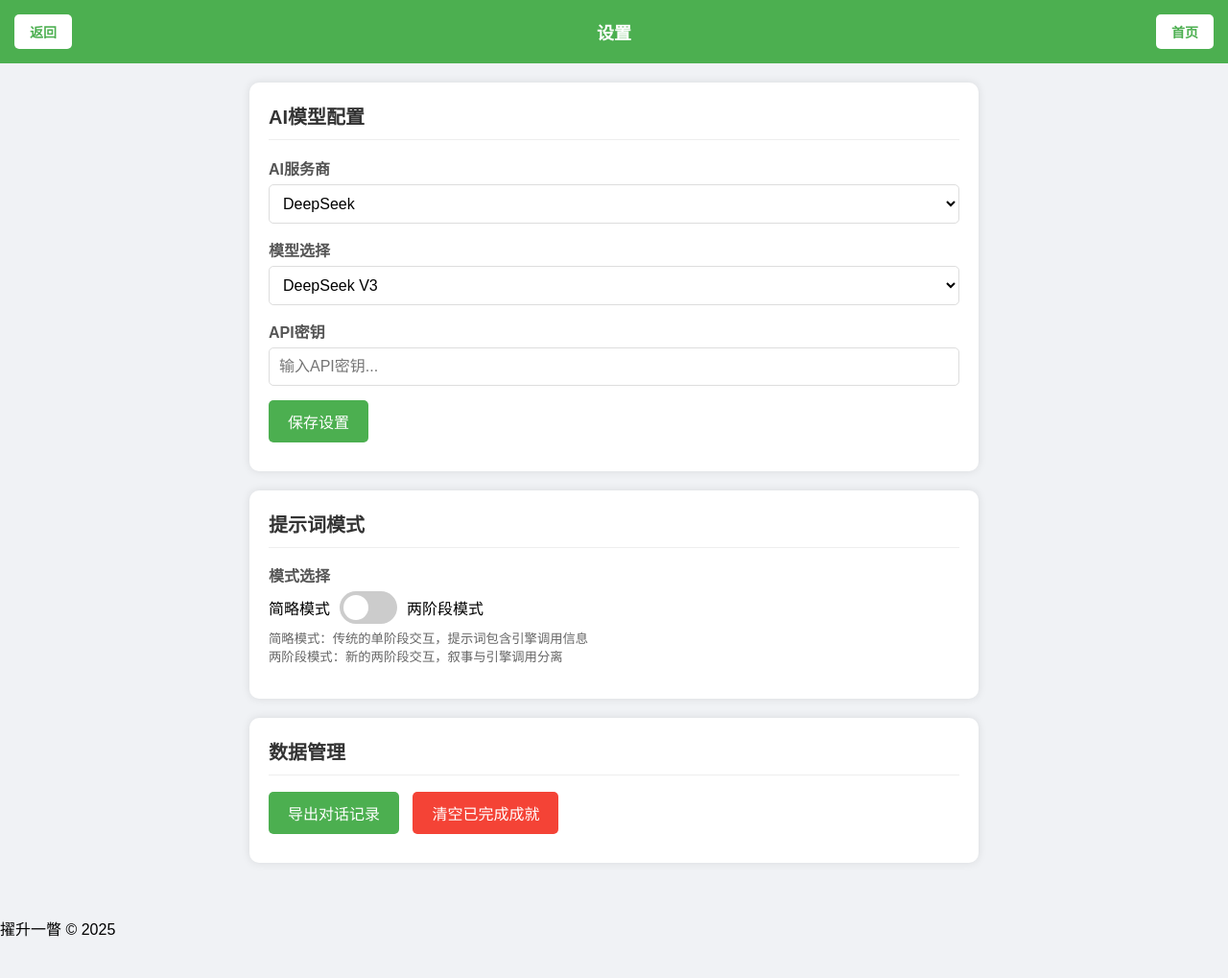
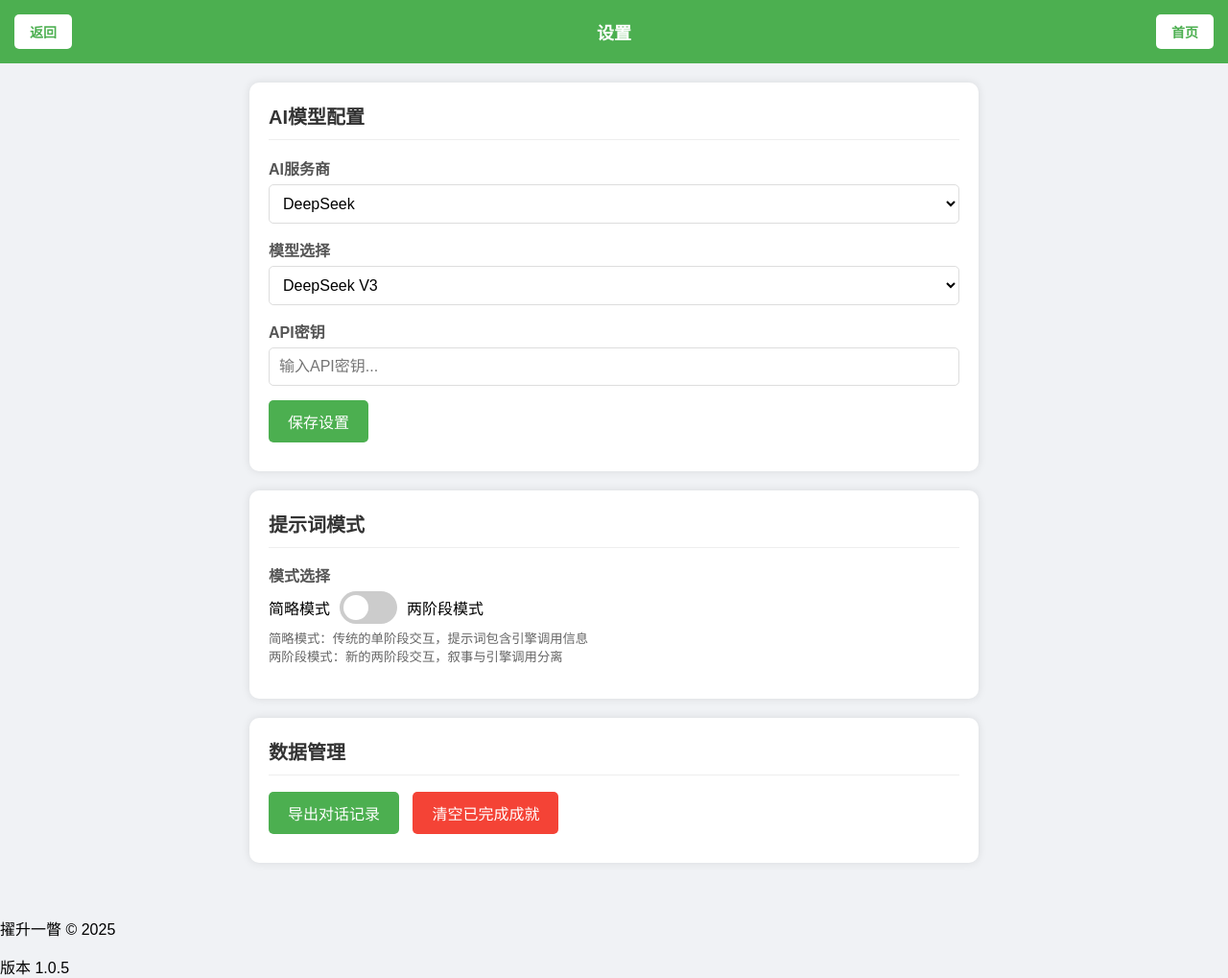
Before and after one commit to xcrv2000/a_glimpse_of_ascension, a website: page settings.html in a window 1280 px wide. Shown: the whole page at 96% size. Before the commit the page ends 995 px from the top, so only its background shows below. Drawn offline with Linux system fonts and the light colour scheme.

Commit message:
推进小版本

```diff
--- a/package.json
+++ b/package.json
@@ -1,12 +1,12 @@
 {
   "name": "a_glimpse_of_ascension",
-  "version": "1.0.4",
+  "version": "1.0.5",
   "description": "AI驱动的聊天冒险游戏",
   "main": "index.html",
   "scripts": {
     "start": "echo \"Starting game... Open index.html in your browser\""
   },
   "keywords": ["game", "ai", "chat", "adventure"],
-  "author": "",
+  "author": "xcrv2000",
   "license": "MIT"
 }
--- a/settings.html
+++ b/settings.html
@@ -254,6 +254,32 @@
         <p>擢升一瞥 &copy; 2025</p>
     </div>
 
+    <!-- 版本号显示 -->
+    <div class="version-info">版本 <span id="version-number">1.0.5</span></div>
+
+    <script>
+        // 加载并同步版本号
+        async function loadVersion() {
+            try {
+                const response = await fetch('package.json');
+                if (response.ok) {
+                    const packageData = await response.json();
+                    const versionElement = document.getElementById('version-number');
+                    if (versionElement) {
+                        versionElement.textContent = packageData.version;
+                    }
+                }
+            } catch (error) {
+                console.error('加载版本信息失败:', error);
+            }
+        }
+
+        // 页面加载完成后初始化
+        window.addEventListener('load', function() {
+            loadVersion();
+        });
+    </script>
+
     <script>
         // 模型配置
         const modelConfig = {
```
Also changed, not shown: chat.html (+23 -0 lines).
